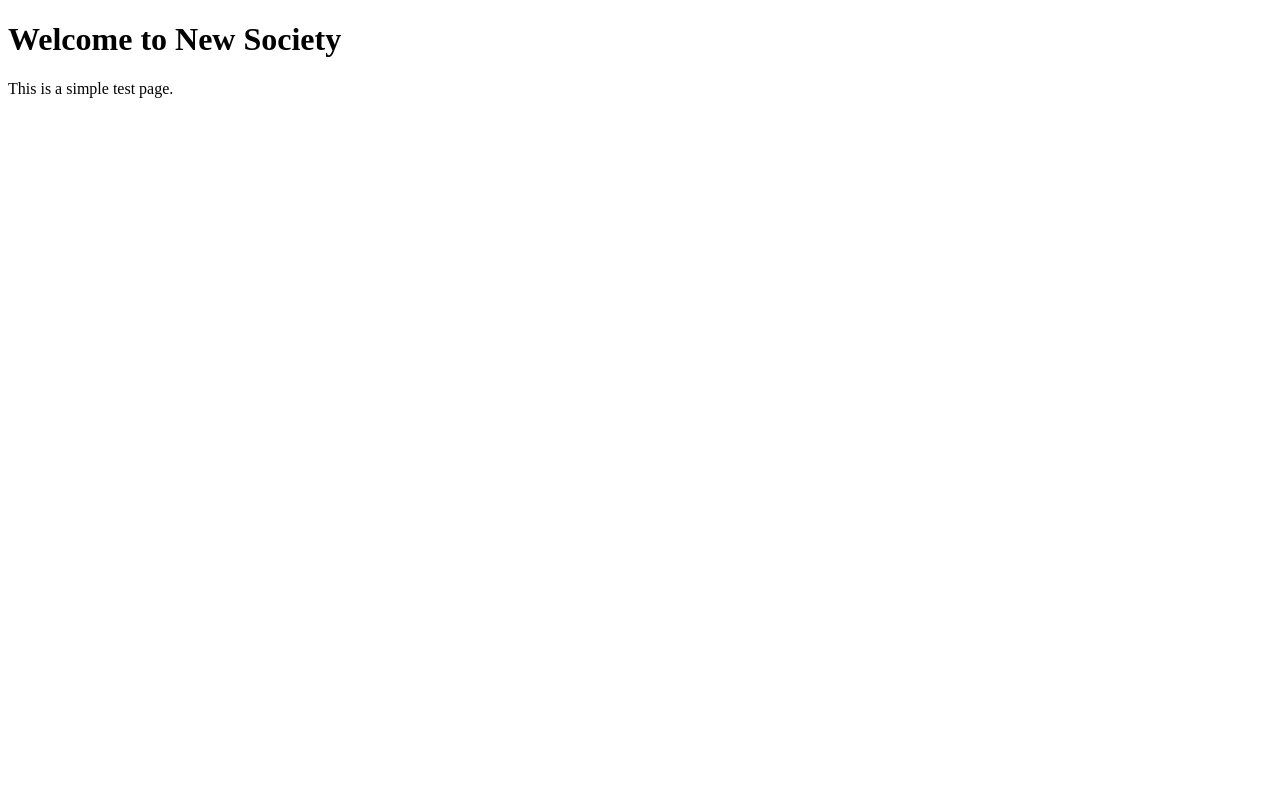
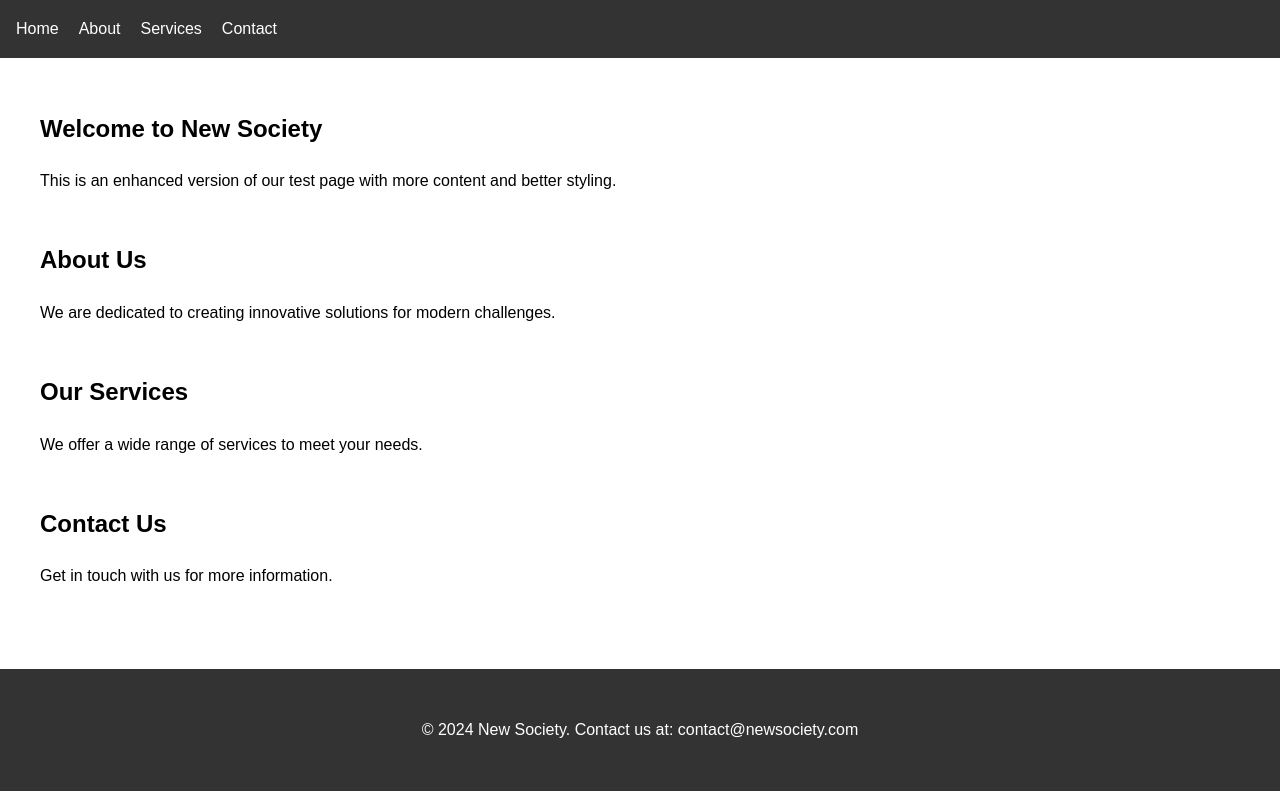
Before and after one commit to Winterlizm/new-society-test, a plain HTML site: page index.html in a window 1280 px wide. Drawn offline with Linux system fonts and the light colour scheme.

Commit message:
הוספת תכונות חדשות לדף

```diff
--- a/index.html
+++ b/index.html
@@ -2,9 +2,79 @@
 <html>
 <head>
   <title>New Society Test</title>
+  <style>
+    body {
+      font-family: Arial, sans-serif;
+      margin: 0;
+      padding: 0;
+      line-height: 1.6;
+    }
+    .navbar {
+      background-color: #333;
+      padding: 1rem;
+      color: white;
+    }
+    .navbar ul {
+      list-style: none;
+      padding: 0;
+      margin: 0;
+      display: flex;
+      gap: 20px;
+    }
+    .navbar a {
+      color: white;
+      text-decoration: none;
+    }
+    .main-content {
+      padding: 2rem;
+      max-width: 1200px;
+      margin: 0 auto;
+    }
+    .section {
+      margin-bottom: 3rem;
+    }
+    footer {
+      background-color: #333;
+      color: white;
+      padding: 2rem;
+      text-align: center;
+    }
+  </style>
 </head>
 <body>
-  <h1>Welcome to New Society</h1>
-  <p>This is a simple test page.</p>
+  <nav class="navbar">
+    <ul>
+      <li><a href="#">Home</a></li>
+      <li><a href="#about">About</a></li>
+      <li><a href="#services">Services</a></li>
+      <li><a href="#contact">Contact</a></li>
+    </ul>
+  </nav>
+
+  <main class="main-content">
+    <section class="section">
+      <h1>Welcome to New Society</h1>
+      <p>This is an enhanced version of our test page with more content and better styling.</p>
+    </section>
+
+    <section class="section" id="about">
+      <h2>About Us</h2>
+      <p>We are dedicated to creating innovative solutions for modern challenges.</p>
+    </section>
+
+    <section class="section" id="services">
+      <h2>Our Services</h2>
+      <p>We offer a wide range of services to meet your needs.</p>
+    </section>
+
+    <section class="section" id="contact">
+      <h2>Contact Us</h2>
+      <p>Get in touch with us for more information.</p>
+    </section>
+  </main>
+
+  <footer>
+    <p>© 2024 New Society. Contact us at: contact@newsociety.com</p>
+  </footer>
 </body>
 </html>
```
